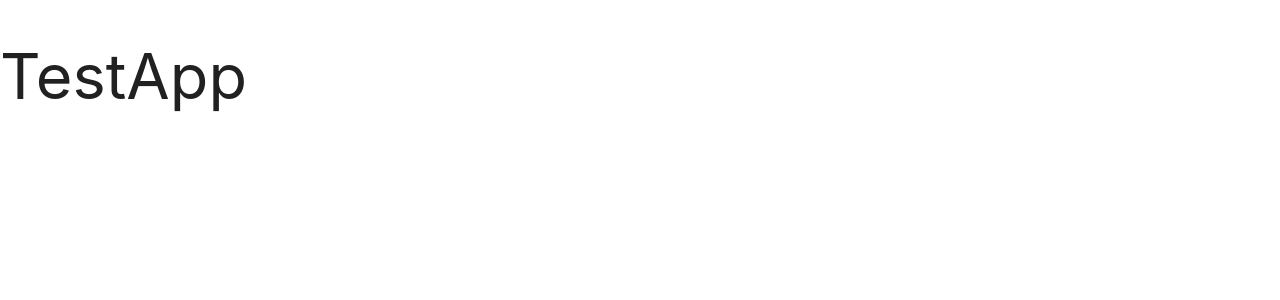
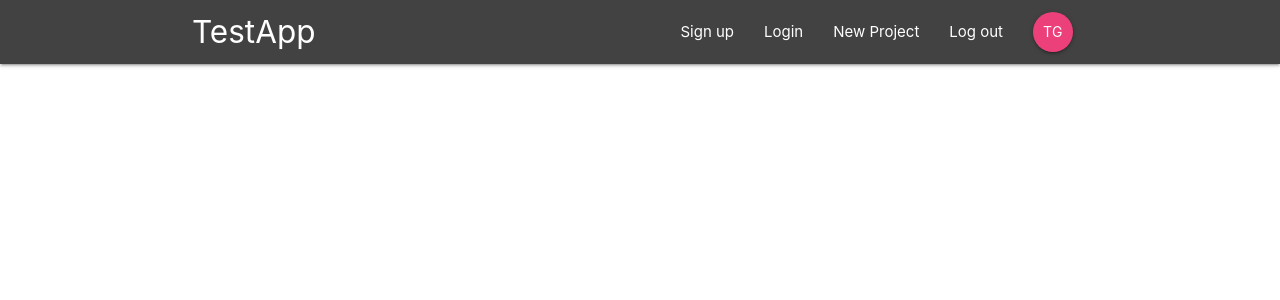
Before and after one commit to Garciat427/Garciat427, a React (Create React App) app: page / in a window 1280 px wide. Shown: the top 300 px of the page. Built offline with nearby package versions, Linux system fonts and the light colour scheme.

Commit message:
Adding Nav Links

```diff
--- a/src/App.js
+++ b/src/App.js
@@ -1,11 +1,12 @@
 import React from 'react';
 import { BrowserRouter } from 'react-router-dom'
+import Navbar from "./components/layout/Navbar"
 
 function App() {
   return (
     <BrowserRouter>
       <div className="App">
-        <h1>TestApp</h1>
+        <Navbar/>
       </div>
     </BrowserRouter>
   );
--- a/src/components/layout/Navbar.js
+++ b/src/components/layout/Navbar.js
@@ -0,0 +1,20 @@
+import React from 'react'
+import { Link } from 'react-router-dom'
+
+import SignedInLinks from './SignedInLinks'
+import SignedOutLinks from './SignedOutLinks'
+
+const Navbar = () => {
+   return(
+      <nav className="nav-wrapper grey darken-3">
+         <div className="container">
+            <Link to='/' className="brand-logo">TestApp</Link>
+            <SignedInLinks/>
+            <SignedOutLinks/>
+         </div>
+      </nav>
+
+   )
+}
+
+export default Navbar;
--- a/src/components/layout/SignedInLinks.js
+++ b/src/components/layout/SignedInLinks.js
@@ -0,0 +1,14 @@
+import React from 'react'
+import { NavLink } from 'react-router-dom'
+
+const SignedInLinks = () => {
+   return(
+      <ul className='right'>
+         <li><NavLink to='/'>New Project</NavLink></li>
+         <li><NavLink to='/'>Log out</NavLink></li>
+         <li><NavLink to='/' className='btn btn-floating pink lighten-1'>TG</NavLink></li>
+      </ul>
+   )
+}
+
+export default SignedInLinks;
--- a/src/components/layout/SignedOutLinks.js
+++ b/src/components/layout/SignedOutLinks.js
@@ -0,0 +1,13 @@
+import React from 'react'
+import { NavLink } from 'react-router-dom'
+
+const SignedOutLinks = () => {
+   return(
+      <ul className='right'>
+         <li><NavLink to='/'>Sign up</NavLink></li>
+         <li><NavLink to='/'>Login</NavLink></li>
+      </ul>
+   )
+}
+
+export default SignedOutLinks;
```
